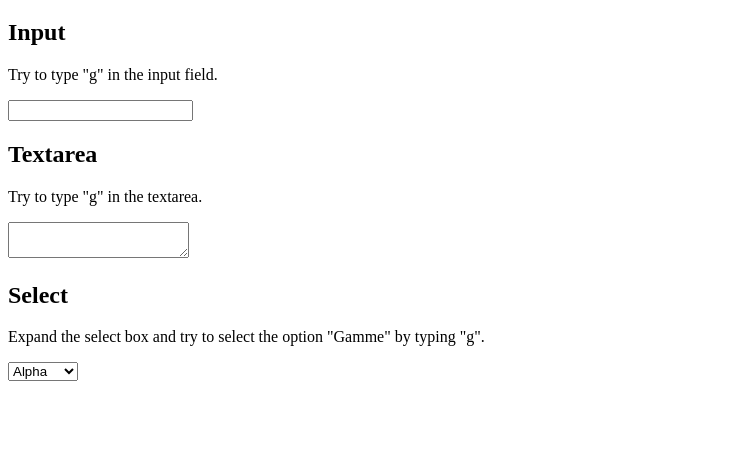
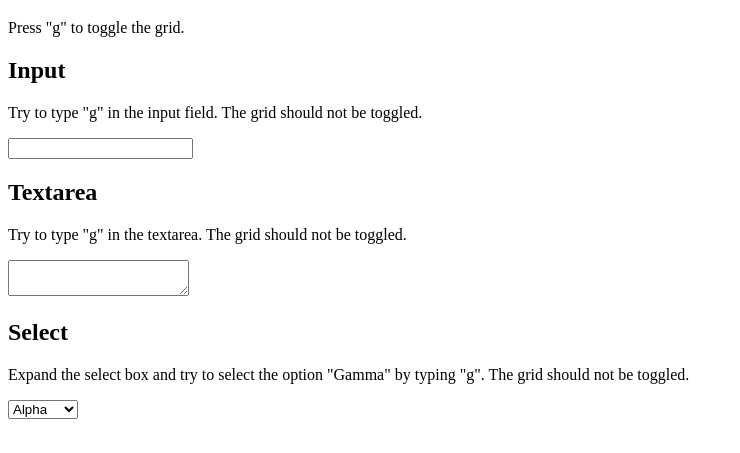
Before and after one commit to esseb/gridlike, a website: page demos/demo.html in a window 1280 px wide. Shown: the part 61-514 px from the top of the page, without its empty margins (0-740 px from the left). Drawn offline with Linux system fonts and the light colour scheme.

Commit message:
Fixes for comments and descriptions

```diff
--- a/demos/demo.html
+++ b/demos/demo.html
@@ -29,6 +29,10 @@
       width: 8.333%;  /* 100% / 12 columns */
     }
 
+    /**
+     * We can't give the columns a background colour directly because of the borders, so we use a
+     * pseudo element instead.
+     */
     .grid__column:after {
       background-color: red;
       bottom: 0;
@@ -51,17 +55,21 @@
 </head>
 <body>
   <h1>Gridlike test page</h1>
+  <p>Press "g" to toggle the grid.</p>
 
   <h2>Input</h2>
-  <p>Try to type "g" in the input field.</p>
+  <p>Try to type "g" in the input field. The grid should not be toggled.</p>
   <input>
 
   <h2>Textarea</h2>
-  <p>Try to type "g" in the textarea.</p>
+  <p>Try to type "g" in the textarea. The grid should not be toggled.</p>
   <textarea></textarea>
 
   <h2>Select</h2>
-  <p>Expand the select box and try to select the option "Gamme" by typing "g".</p>
+  <p>
+    Expand the select box and try to select the option "Gamma" by typing "g".
+    The grid should not be toggled.
+  </p>
   <select>
     <option value="0">Alpha</option>
     <option value="1">Beta</option>
```
Also changed, not shown: README.md.
